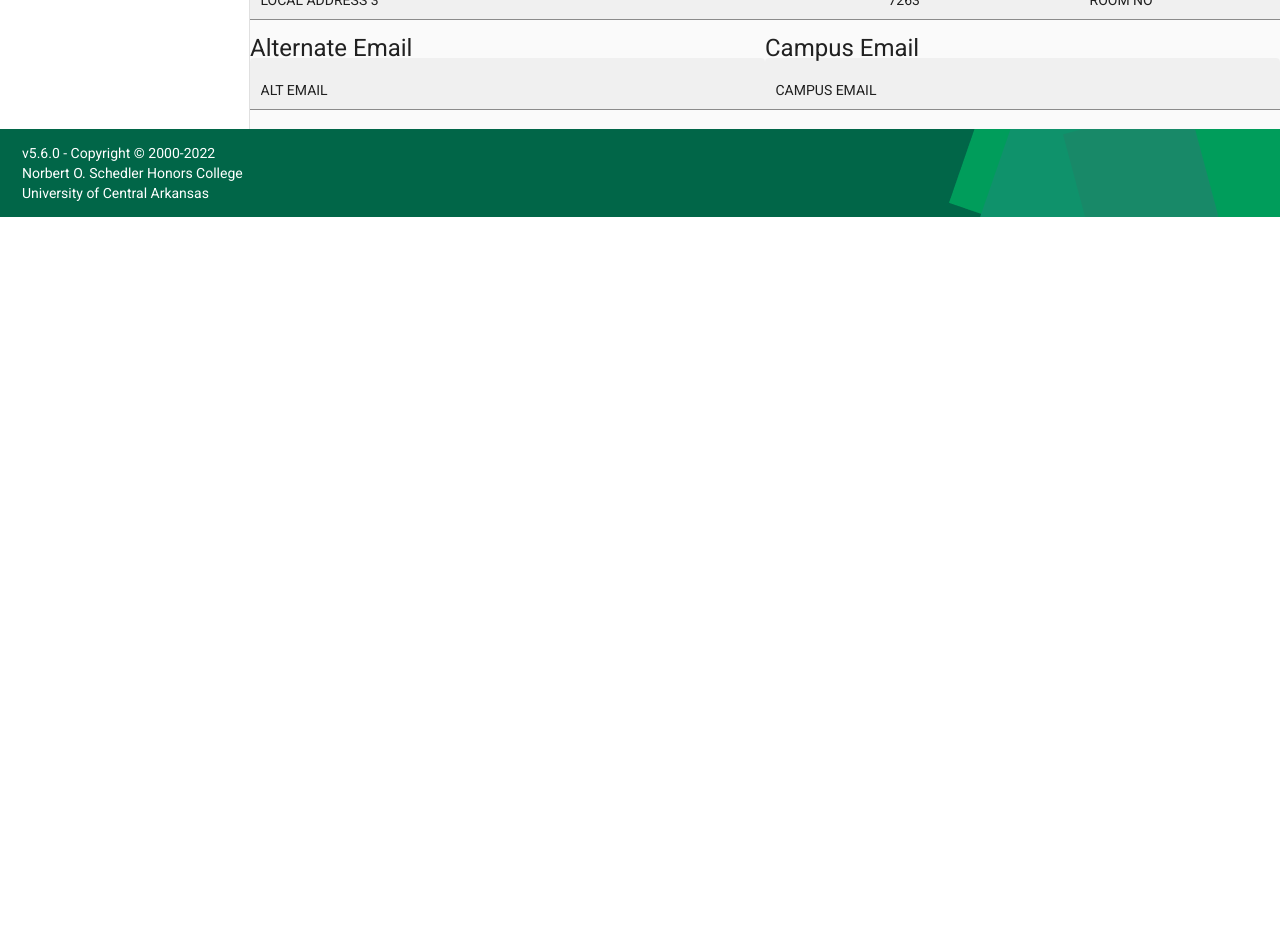
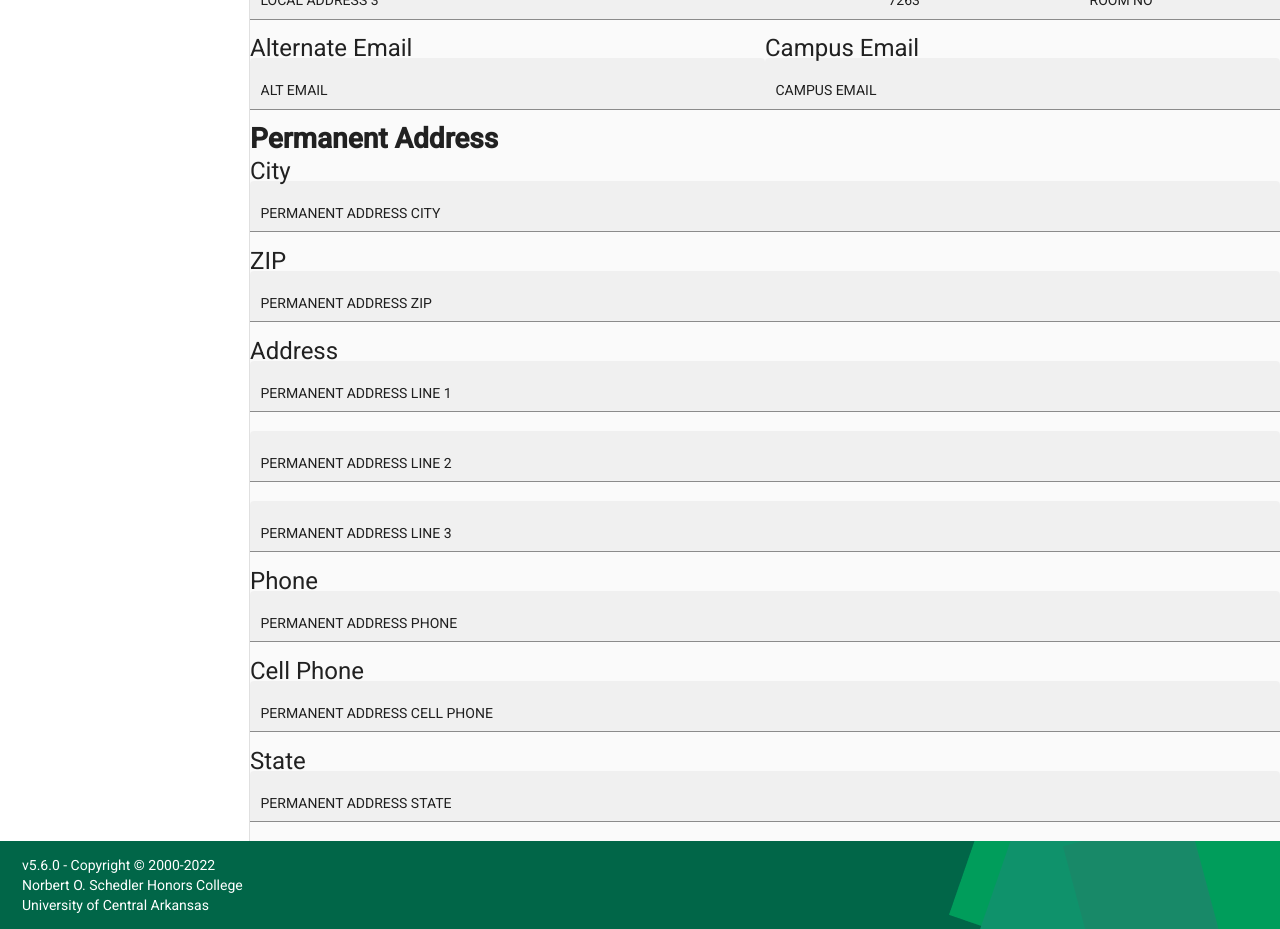
Before and after one commit to zacharyjhumphrey/hcis-redesign, an Angular app: page /personal-data in a window 1280 px wide. Shown: the part 680-1609 px from the top of the page. Before the commit the page ends 897 px from the top, so only its background shows below. Built offline with nearby package versions, Linux system fonts and the light colour scheme.

Commit message:
Adding last fields for personal data

```diff
--- a/src/app/personal-data/personal-data.component.html
+++ b/src/app/personal-data/personal-data.component.html
@@ -82,19 +82,19 @@
                     </div>
 
                     <div id="address-lines-input-group">
-                        <div id="city-input-group" class="input-group">
+                        <div class="input-group">
                             <label class="personal-data-input-label">Address</label>
-                            <mat-form-field id="local-address-line-1-input" appearance="fill">
+                            <mat-form-field appearance="fill">
                                 <input matInput type="text" name="localAddressLine1"
                                     [(ngModel)]="personData.localAddressLine1"
                                     (ngModelChange)="updatePersonalData(personData)">
                             </mat-form-field>
-                            <mat-form-field id="local-address-line-2-input" appearance="fill">
+                            <mat-form-field appearance="fill">
                                 <input matInput type="text" name="localAddressLine2"
                                     [(ngModel)]="personData.localAddressLine2"
                                     (ngModelChange)="updatePersonalData(personData)">
                             </mat-form-field>
-                            <mat-form-field id="local-address-line-3-input" appearance="fill">
+                            <mat-form-field appearance="fill">
                                 <input matInput type="text" name="localAddressLine3"
                                     [(ngModel)]="personData.localAddressLine3"
                                     (ngModelChange)="updatePersonalData(personData)">
@@ -162,5 +162,77 @@
             </div>
 
         </div>
+
+        <div>
+            <p class="personal-data-subheading">Permanent Address</p>
+
+            <div id="permanent-address-row-1">
+                <div class="row-1-col">
+                    <div id="permanent-city-zip-input-group">
+                        <div id="permanent-city-input-group" class="input-group">
+                            <label class="personal-data-input-label" for="permanentAddressCity">City</label>
+                            <mat-form-field id="permanent-address-city-input" appearance="fill">
+                                <input matInput type="text" name="permanentAddressCity"
+                                    [(ngModel)]="personData.permanentAddressCity"
+                                    (ngModelChange)="updatePersonalData(personData)">
+                            </mat-form-field>
+                        </div>
+
+                        <div id="permanent-zip-input-group" class="input-group">
+                            <label class="personal-data-input-label" for="permanentAddressZIP">ZIP</label>
+                            <mat-form-field id="permanent-address-zip-input" appearance="fill">
+                                <input matInput type="text" name="permanentAddressZIP" [(ngModel)]="personData.permanentAddressZIP"
+                                    (ngModelChange)="updatePersonalData(personData)">
+                            </mat-form-field>
+                        </div>
+                    </div>
+
+                    <div class="address-lines-input-group">
+                        <div class="input-group">
+                            <label class="personal-data-input-label">Address</label>
+                            <mat-form-field appearance="fill">
+                                <input matInput type="text" name="permanentAddressLine1" [(ngModel)]="personData.permanentAddressLine1"
+                                    (ngModelChange)="updatePersonalData(personData)">
+                            </mat-form-field>
+                            <mat-form-field appearance="fill">
+                                <input matInput type="text" name="permanentAddressLine2" [(ngModel)]="personData.permanentAddressLine2"
+                                    (ngModelChange)="updatePersonalData(personData)">
+                            </mat-form-field>
+                            <mat-form-field appearance="fill">
+                                <input matInput type="text" name="permanentAddressLine3" [(ngModel)]="personData.permanentAddressLine3"
+                                    (ngModelChange)="updatePersonalData(personData)">
+                            </mat-form-field>
+                        </div>
+                    </div>
+                </div>
+
+                <div class="row-1-col">
+                    <div class="input-group">
+                        <label class="personal-data-input-label" for="permanentAddressPhone">Phone</label>
+                        <mat-form-field appearance="fill">
+                            <input matInput type="text" name="permanentAddressPhone" [(ngModel)]="personData.permanentAddressPhone"
+                                (ngModelChange)="updatePersonalData(personData)">
+                        </mat-form-field>
+                    </div>
+
+                    <div class="input-group">
+                        <label class="personal-data-input-label" for="permanentAddressCellPhone">Cell Phone</label>
+                        <mat-form-field appearance="fill">
+                            <input matInput type="text" name="permanentAddressCellPhone" [(ngModel)]="personData.permanentAddressCellPhone"
+                                (ngModelChange)="updatePersonalData(personData)">
+                        </mat-form-field>
+                    </div>
+
+                    <div class="input-group">
+                        <label class="personal-data-input-label" for="permanentAddressState">State</label>
+                        <mat-form-field appearance="fill">
+                            <input matInput type="text" name="permanentAddressState" [(ngModel)]="personData.permanentAddressState"
+                                (ngModelChange)="updatePersonalData(personData)">
+                        </mat-form-field>
+                    </div>
+                </div>
+            </div>
+
+        </div>
     </form>
 </div>
--- a/src/app/personal-data/personal-data.component.ts
+++ b/src/app/personal-data/personal-data.component.ts
@@ -25,7 +25,9 @@ export class PersonalDataComponent implements OnInit {
     localAddressZIP: 38474,
     localAddressPhone: 'LOCAL ADDRESS PHONE',
     localAddressCellPhone: 'LOCAL ADDRESS CELL PHONE',
-    permanentAddress: 'PERMANENT ADDRESS',
+    permanentAddressLine1: 'PERMANENT ADDRESS LINE 1',
+    permanentAddressLine2: 'PERMANENT ADDRESS LINE 2',
+    permanentAddressLine3: 'PERMANENT ADDRESS LINE 3',
     permanentAddressCity: 'PERMANENT ADDRESS CITY',
     permanentAddressState: 'PERMANENT ADDRESS STATE',
     permanentAddressPhone: 'PERMANENT ADDRESS PHONE',
--- a/src/vendor/personal-data.ts
+++ b/src/vendor/personal-data.ts
@@ -16,7 +16,9 @@ export interface PersonalData {
     localAddressZIP: number,
     localAddressPhone: string,
     localAddressCellPhone: string,
-    permanentAddress: string,
+    permanentAddressLine1: string,
+    permanentAddressLine2: string,
+    permanentAddressLine3: string,
     permanentAddressCity: string,
     permanentAddressState: string,
     permanentAddressPhone: string,
@@ -24,7 +26,7 @@ export interface PersonalData {
     permanentAddressCellPhone: string
 }
 
-// TODO ?
+// TODO Create an interface for what HCIS expects in the backend. middleware interface
 export interface OldHCISZIP {
     LastName: string,
     FirstName: string,
```
